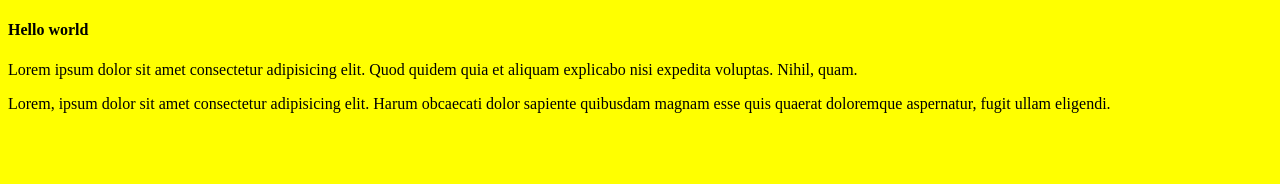
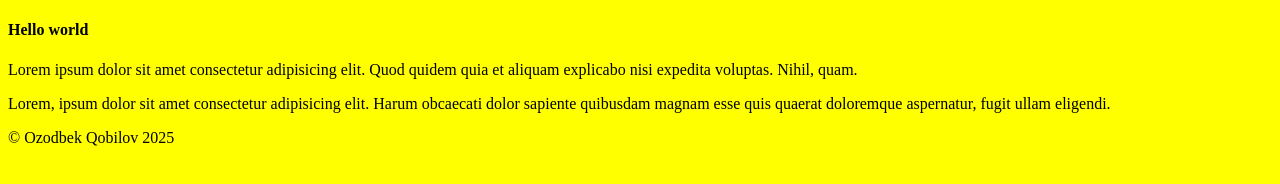
Before and after one commit to QobilovOzodbek/html, a plain HTML site: page index.html in a window 1280 px wide. Drawn offline with Linux system fonts and the light colour scheme.

Commit message:
index.html footer qo'shildi

```diff
--- a/index.html
+++ b/index.html
@@ -22,6 +22,11 @@
             </p>
         </div>
     </main>
+    <footer>
+        <p>
+            &copy; Ozodbek Qobilov 2025
+        </p>
+    </footer>
 </body>
 
 </html>
```
